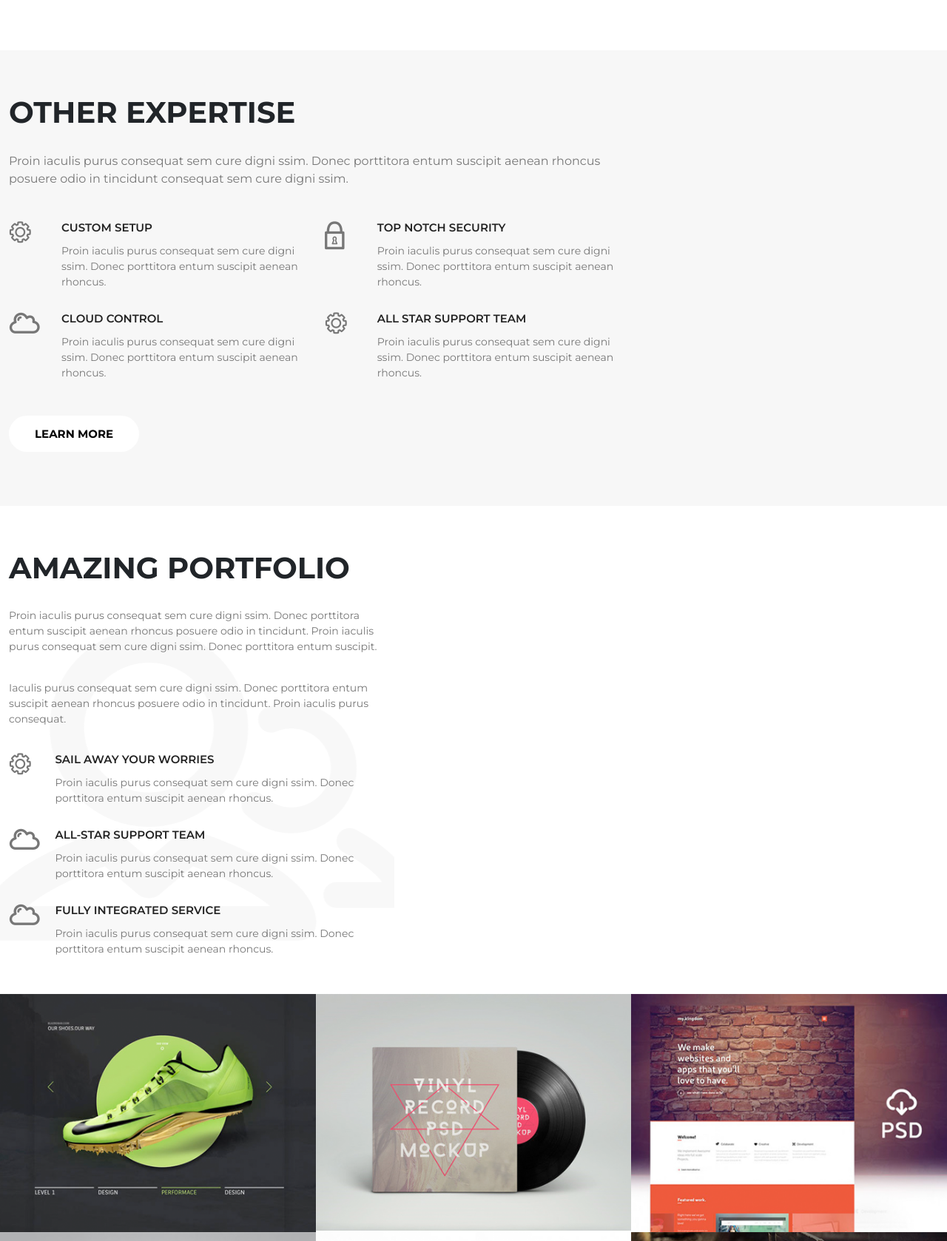
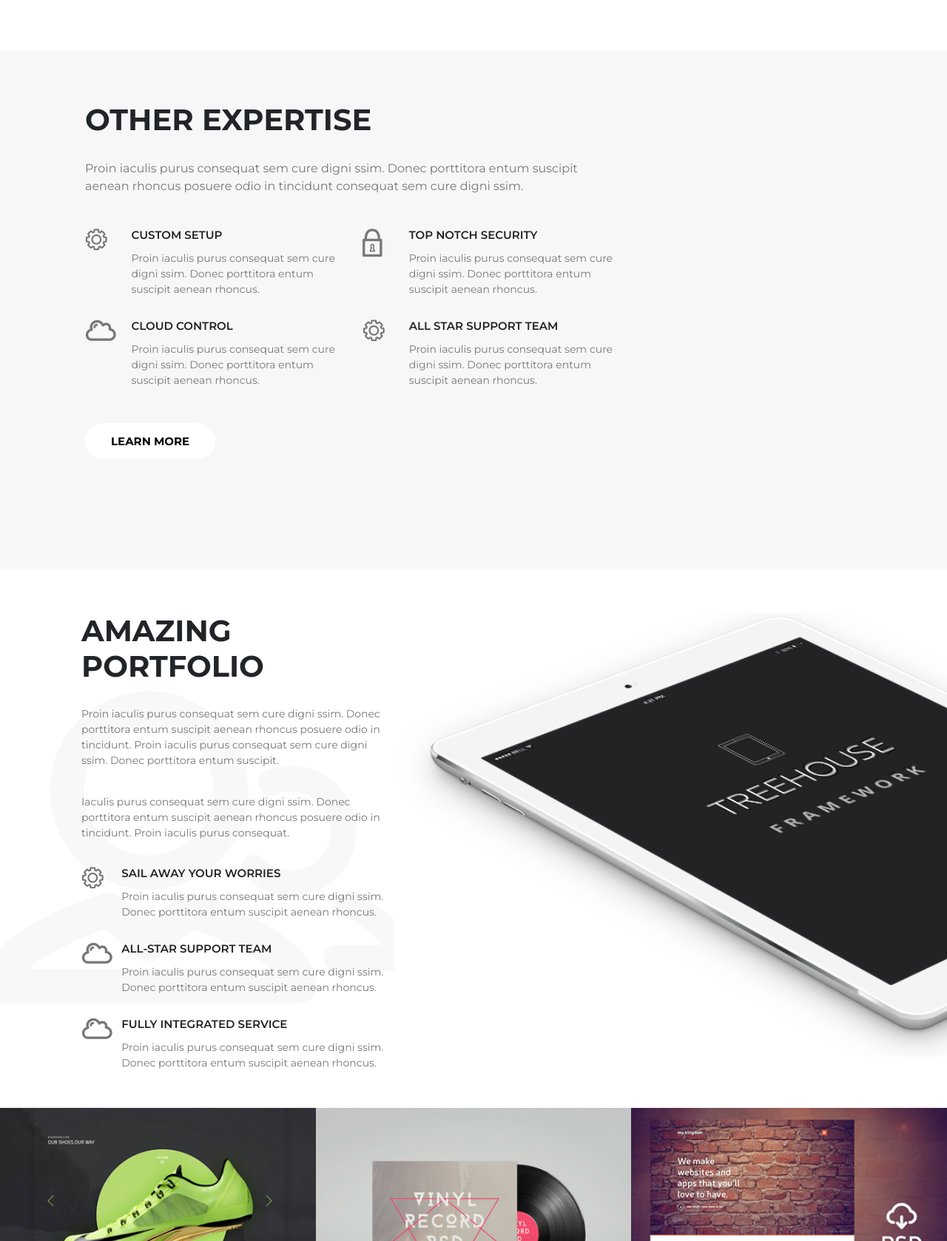
Before and after one commit to zhd27/dreams, a plain HTML site: page index.html in a window 1280 px wide. Shown: the part 1082-2760 px from the top of the page at 74% size. Drawn offline with Linux system fonts and the light colour scheme.

Commit message:
update sytle .css

```diff
--- a/css/style.css
+++ b/css/style.css
@@ -153,7 +153,7 @@ position: absolute;
 }
 .expertise{
     background-color: #f7f7f7;
-    padding-top: 60px;
+
     padding-bottom:85px;
   position: relative;
 }
@@ -188,22 +188,30 @@ position: absolute;
 .pad{
     margin-bottom: 30px;
 }
-/*
+
 .hand_img{
     background: url(../image/HAND.jpg);
     background-repeat: no-repeat;
     background-position: center;
     background-size: cover;
-    height: 615px;
+    height: 616px;
 
 }
-*/
+.mole{
+    padding-left: 115px;
+    padding-top: 70px;
+}
+.relativ{
+    padding: 0;
+}
+/*
 .hand_img{
     position: absolute;
     top: 0;
     right: 0;
     bottom: 0;
 }
+*/
 .button a{
     background-color: white;
     padding: 15px 35px;
@@ -261,17 +269,34 @@ position: absolute;
     color: #777777;
     margin-top: 12px;
 }
+/*
 .mobile_img{
     position: absolute;
     top: 45px;
     right: 0px;
     bottom: 0px;
 }
+*/
+.mobile_img{
+        background: url(../image/mobile.png);
+    background-repeat: no-repeat;
+    background-position: center;
+    background-size: cover;
+    height: 600px;
+
+}
+
 .port_img{
     background: url(../image/portoimage.png);
     background-repeat: no-repeat;
     background-position: center 105px;
 
+}
+.index{
+    padding: 0px;
+}
+.port_img{
+    padding-left: 110px;
 }
 .gallery_content img:hover {
 
@@ -531,6 +556,7 @@ margin-bottom: 50px;
  font-size: 14px;
     font-weight: 500;
     color: #bbbbbb;
+
 }
 .content_mail form input::placeholder{
     color: #bbbbbb;
```
